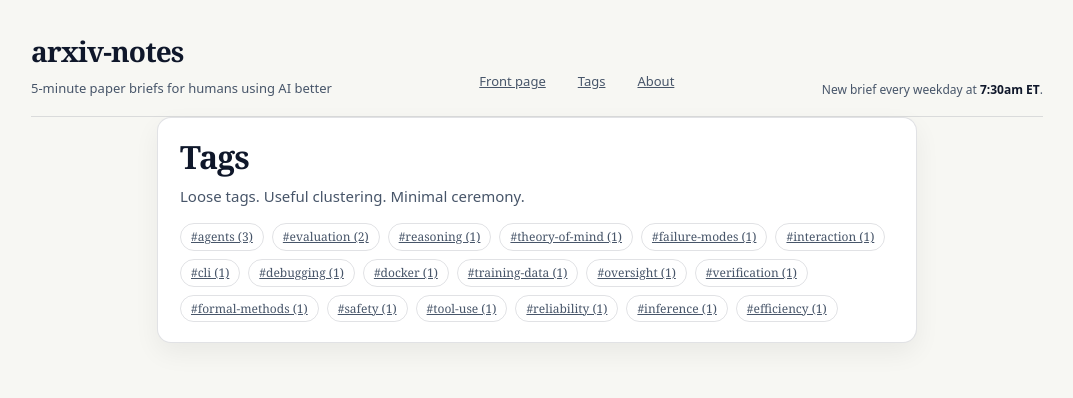
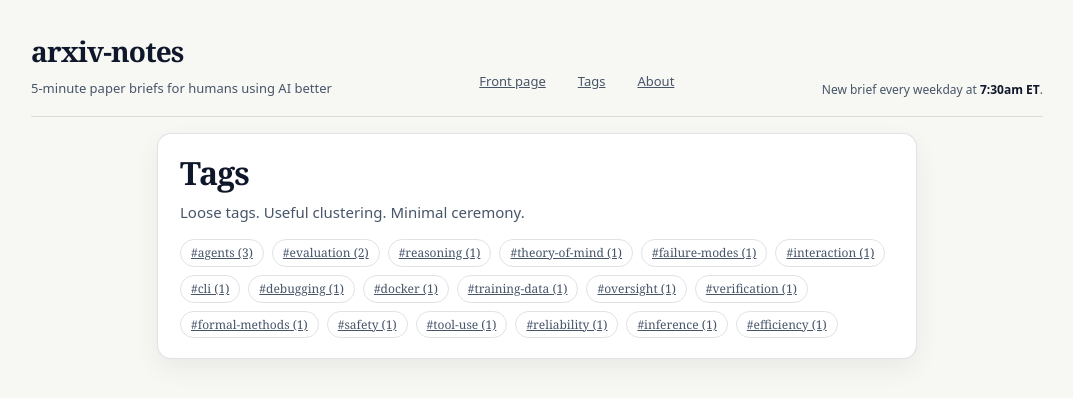
Before and after one commit to qwerty-works/arxiv-notes, an Astro site: page /arxiv-notes/tags in a window 1280 px wide. Shown: the whole page, without its empty margins (103-1176 px from the left). Built offline with nearby package versions, Linux system fonts and the light colour scheme; Astro itself is replaced by a stand-in of ours.

Commit message:
Fix article margin on desktop breakpoint

```diff
--- a/src/styles/global.css
+++ b/src/styles/global.css
@@ -105,7 +105,7 @@ a:hover{text-decoration:underline}
 
 /* Make long articles feel more like an article page */
 @media (min-width: 880px){
-  .article{max-width: 760px; margin: 0 auto;}
+  .article{max-width: 760px; margin: 16px auto 0;}
 }
 
 /* Prompt cards */
```
